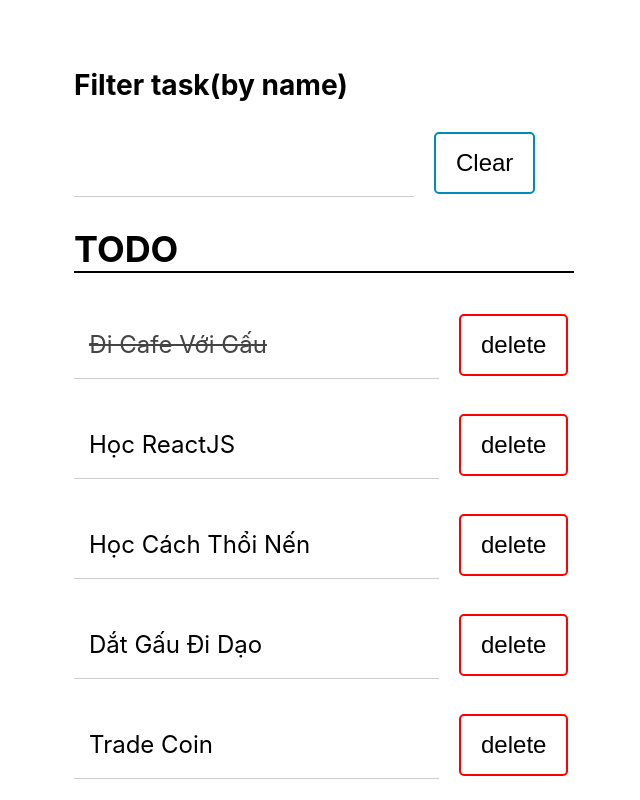
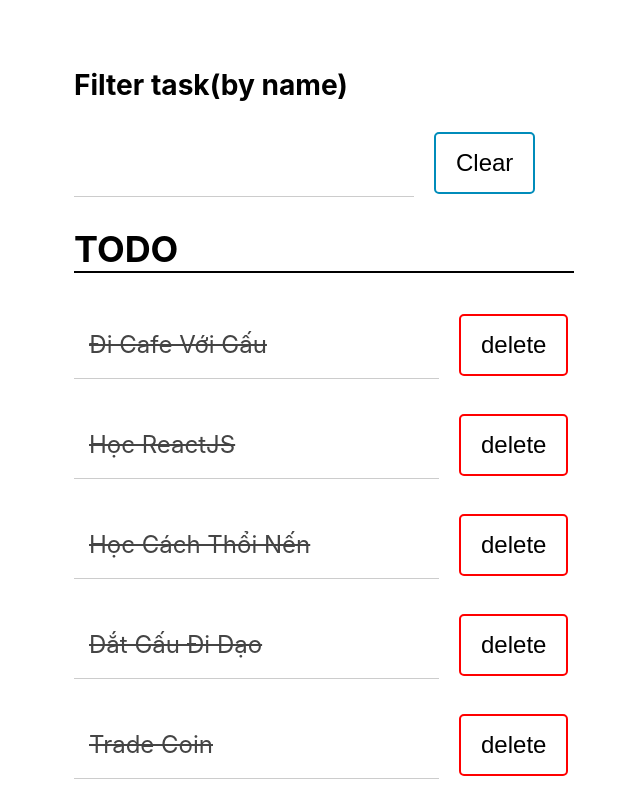
Before and after one commit to CodeByMeow/todos, a React (Create React App) app: page / in a window 1280 px wide. Shown: the top 800 px of the page, without its empty margins (316-956 px from the left). Built offline with nearby package versions, Linux system fonts and the light colour scheme.

Commit message:
refact: convert class component to functional component

```diff
--- a/src/components/AddNewTodo.js
+++ b/src/components/AddNewTodo.js
@@ -1,26 +1,11 @@
-import React, { Component } from 'react';
-
-class AddNewTodo extends Component {
-  constructor() {
-    super();
-    this.inputRef = React.createRef();
-  }
-
-  onAdded = () => this.inputRef.current.value = "";
-
-  render() {
-    const { onAddNew } = this.props;
-    return (
-      <div className='todo-new'>
-        <h2>ADD ITEM</h2>
-        <input type="text" placeholder='New Item Title' ref={this.inputRef} />
-        <button onClick={() => {
-          onAddNew(this.inputRef.current.value);
-          this.onAdded();
-        }}>Add</button>
-      </div>
-    );
-  }
-}
+const AddNewTodo = () => {
+  return (
+    <div className="todo-new">
+      <h2>ADD ITEM</h2>
+      <input type="text" placeholder="New Item Title" />
+      <button>Add</button>
+    </div>
+  );
+};
 
 export default AddNewTodo;
--- a/src/components/FilterTodo.js
+++ b/src/components/FilterTodo.js
@@ -1,25 +1,11 @@
-import React, { Component } from 'react';
-
-class FilterTodo extends Component {
-  constructor() {
-    super();
-    this.filter = React.createRef();
-  }
-
-  onClear = () => this.filter.current.value = "";
-  render() {
-    const { onFilter, onClearClick } = this.props;
-    return (
-      <div className='todo-filter'>
-        <h3>Filter task(by name)</h3>
-        <input type="search" ref={this.filter} onChange={(e) => onFilter(e.target.value)} />
-        <button onClick={() => {
-          onClearClick();
-          this.onClear();
-        }}>Clear</button>
-      </div>
-    );
-  }
-}
+const FilterTodo = () => {
+  return (
+    <div className="todo-filter">
+      <h3>Filter task(by name)</h3>
+      <input type="search" />
+      <button>Clear</button>
+    </div>
+  );
+};
 
 export default FilterTodo;
--- a/src/components/TodoApp.js
+++ b/src/components/TodoApp.js
@@ -1,67 +1,19 @@
-import React, { Component } from 'react';
-import './todos.css';
-import TodoList from './TodoList';
-import AddNewTodo from './AddNewTodo';
-import FilterTodo from './FilterTodo';
+import "./todos.css";
+import TodoList from "./TodoList";
+import AddNewTodo from "./AddNewTodo";
+import FilterTodo from "./FilterTodo";
+import TodoProvider from "../store/TodoProvider";
 
-class TodoApp extends Component {
-  state = {
-    todos: [
-      { id: 1, title: "Đi cafe với gấu", isCompleted: true },
-      { id: 2, title: "Học ReactJS", isCompleted: false },
-      { id: 3, title: "Học cách thổi nến", isCompleted: false },
-      { id: 4, title: "Dắt gấu đi dạo", isCompleted: false },
-      { id: 5, title: "Trade coin", isCompleted: false },
-    ],
-    query: "",
-  }
-
-  onAddNew = (title) => {
-    if (!title) return;
-    const { todos } = this.state;
-    const newItem = { id: todos.length + 1, title, isCompleted: false };
-    this.setState({
-      todos: [...todos, newItem],
-    })
-  }
-
-  onDone = (id) => {
-    const { todos } = this.state;
-    const selected = todos.findIndex(task => task.id === id);
-    if (selected === -1) return;
-    const todos_temp = [...todos];
-    todos_temp[selected].isCompleted = true;
-    this.setState({
-      todos: todos_temp,
-    })
-  }
-
-  onFilter = (query) => {
-    this.setState({
-      query: query,
-    })
-  }
-
-  onClearClick = () => this.onFilter("");
-
-  onDelete = (id) => {
-    if (!this.state.todos.find(task => task.id === id)) return;
-    this.setState({
-      todos: [...this.state.todos].filter(task => task.id !== id)
-    })
-
-  }
-
-  render() {
-    const { todos, query } = this.state;
-    return (
-      <div className='todo-app'>
-        <FilterTodo onFilter={this.onFilter} onClearClick={this.onClearClick} />
-        <TodoList todos={todos} query={query} onDone={this.onDone} onDelete={this.onDelete} />
-        <AddNewTodo onAddNew={this.onAddNew} />
+const TodoApp = () => {
+  return (
+    <TodoProvider>
+      <div className="todo-app">
+        <FilterTodo />
+        <TodoList />
+        <AddNewTodo />
       </div>
-    );
-  }
-}
+    </TodoProvider>
+  );
+};
 
 export default TodoApp;
--- a/src/components/TodoItem.js
+++ b/src/components/TodoItem.js
@@ -1,29 +1,18 @@
-import React, { Component } from 'react';
-
-class TodoItem extends Component {
-  render() {
-    const { todo, onDone, onDelete } = this.props;
-    const { id, title, isCompleted } = todo;
-    if (isCompleted) {
+const TodoItem = ({ todo }) => {
+  const { title } = todo;
   return (
     <div className="task">
-          <p style={{
+      <p
+        style={{
           textDecoration: "line-through",
           color: "#444444",
-          }} >{title}
+        }}
+      >
+        {title}
       </p>
-          <button className='hover' onClick={() => { onDelete(id) }}>delete</button>
+      <button className="hover">delete</button>
     </div>
-      )
-    }
-
-    return (
-      <div className="task">
-        <p onClick={() => onDone(id)}>{title}</p>
-        <button className='hover' onClick={() => { onDelete(id) }}>delete</button>
-      </div>
-    )
-  }
-}
+  );
+};
 
 export default TodoItem;
--- a/src/components/TodoList.js
+++ b/src/components/TodoList.js
@@ -1,19 +1,14 @@
-import React, { Component } from 'react';
-import TodoItem from './TodoItem';
-
-class TodoList extends Component {
-  render() {
-    const { todos, onDone, query, onDelete } = this.props;
-    const todoItems = todos
-      .filter(task => task.title.toLowerCase().includes(query.toLowerCase()))
-      .map(task => <TodoItem todo={task} onDone={onDone} key={task.id} onDelete={onDelete} />);
-    return (
-      <div className='todo-list'>
-        <h2>TODO</h2>
-        {todoItems}
-      </div>
-    );
-  }
-}
+import useTodo from "../hooks/useTodo";
+import TodoItem from "./TodoItem";
+const TodoList = () => {
+  const [state] = useTodo();
+  const { todos } = state;
+  return (
+    <div className="todo-list">
+      <h2>TODO</h2>
+      {todos && todos.map((todo) => <TodoItem key={todo.id} todo={todo} />)}
+    </div>
+  );
+};
 
 export default TodoList;
--- /dev/null
+++ b/src/hooks/useTodo.js
@@ -0,0 +1,9 @@
+import { useContext } from "react";
+import TodoContext from "../store/TodoContext";
+
+const useTodo = () => {
+   const [state, dispatch] = useContext(TodoContext);
+   return [state, dispatch];
+};
+
+export default useTodo;
--- /dev/null
+++ b/src/store/TodoContext.js
@@ -0,0 +1,5 @@
+const { createContext } = require("react");
+
+const TodoContex = createContext();
+
+export default TodoContex;
--- /dev/null
+++ b/src/store/TodoProvider.js
@@ -0,0 +1,13 @@
+import { useReducer } from "react";
+import todoReducer, { initState } from "./todoReducer";
+import TodoContext from "./TodoContext.js";
+const TodoProvider = ({ children }) => {
+   const [state, dispatch] = useReducer(todoReducer, initState);
+   return (
+      <TodoContext.Provider value={[state, dispatch]}>
+         {children}
+      </TodoContext.Provider>
+   );
+};
+
+export default TodoProvider;
--- /dev/null
+++ b/src/store/todoReducer.js
@@ -0,0 +1,14 @@
+export const initState = {
+   todos: [
+      { id: 1, title: "Đi cafe với gấu", isCompleted: true },
+      { id: 2, title: "Học ReactJS", isCompleted: false },
+      { id: 3, title: "Học cách thổi nến", isCompleted: false },
+      { id: 4, title: "Dắt gấu đi dạo", isCompleted: false },
+      { id: 5, title: "Trade coin", isCompleted: false },
+   ],
+   query: "",
+};
+
+const todoReducer = (state, action) => { };
+
+export default todoReducer;
```
Lines whose indentation alone changed are shown as unchanged.
